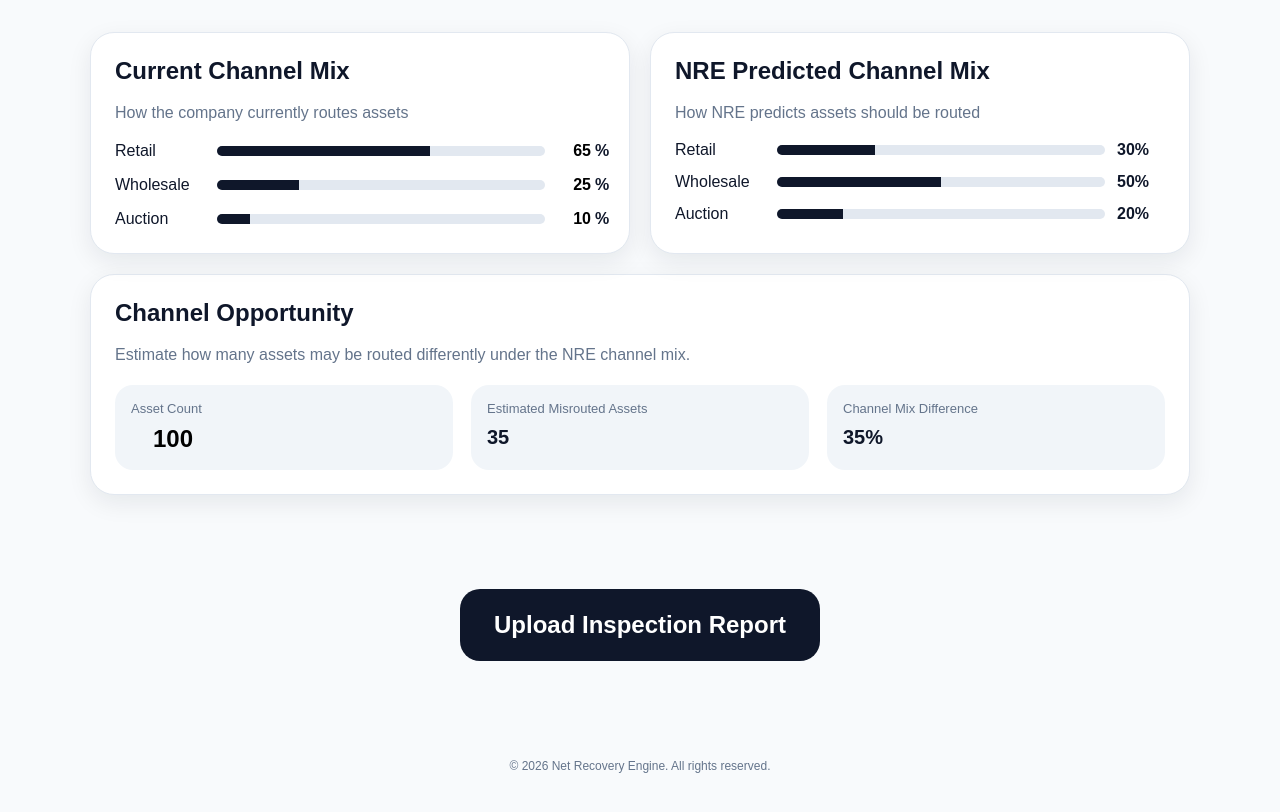
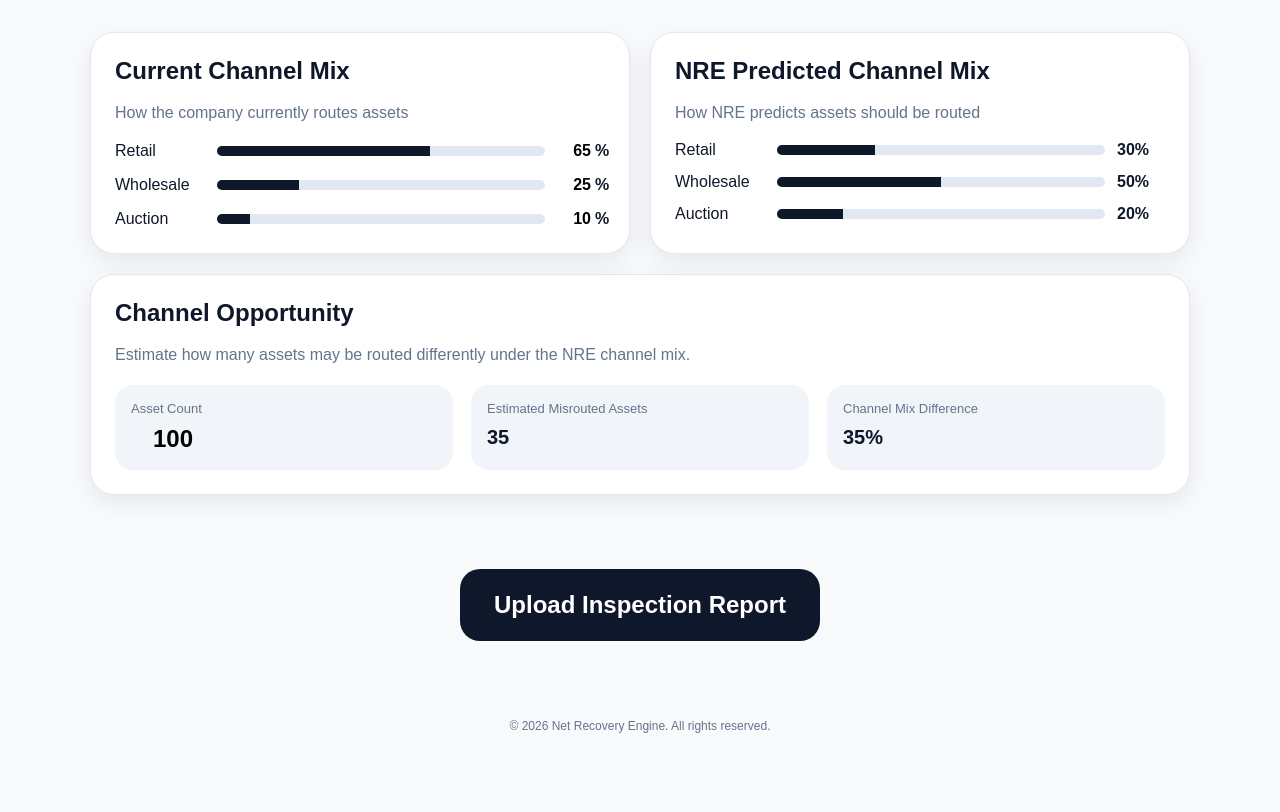
Before and after one commit to DirtDog13416/Net-Recovery-Engine, a React (Vite) app: page / in a window 1280 px wide. Shown: the top 812 px of the page. Built offline with nearby package versions, Linux system fonts and the light colour scheme.

Commit message:
Update styles.css

```diff
--- a/src/styles.css
+++ b/src/styles.css
@@ -45,7 +45,7 @@ button {
   gap: 8px;
 }
 .upload-start {
-  min-height: 220px;
+  min-height: 180px;
   display: flex;
   align-items: center;
   justify-content: center;
```
